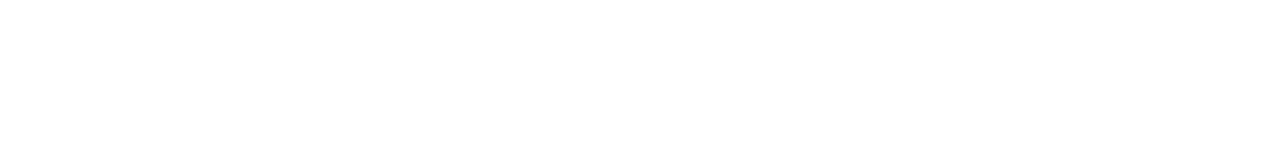
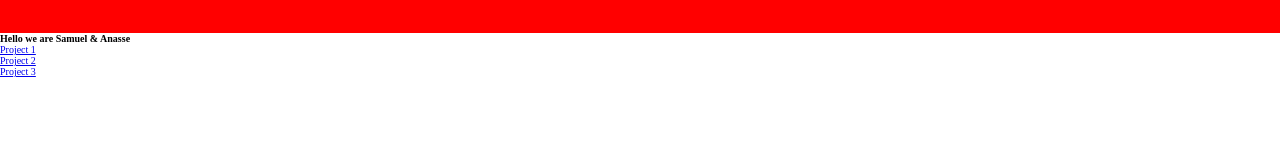
Before and after one commit to a-laarabi/microverse_partner-3, a plain HTML site: page index.html in a window 1280 px wide. Drawn offline with Linux system fonts and the light colour scheme.

Commit message:
Added the HTML structure

```diff
--- a/index.html
+++ b/index.html
@@ -3,10 +3,54 @@
 <head>
   <title></title>
   <style type="text/css">
+    * {
+      padding: 0;
+      margin: 0;
+      box-sizing: border-box;
+      font-size: 10px;
+    }
+  	nav {
+      background-color: red;
+
+    }
 
   </style>
 </head>
 <body>
-
+  <section>
+    <nav id="navbar">
+      <ul>
+        <li><a href="#welcome-section"></a></li>
+        <li><a href="#projects"></a></li>
+        <li><a href="#contact"></a></li>
+      </ul>
+    </nav>
+  </section>
+  <section id="welcome-section">
+    <h1>Hello we are Samuel & Anasse</h1>
+  </section>
+  <section id="projects">
+    <ul>
+      <li class="project-tile">
+        <a href="#">Project 1</a>
+      </li>
+      <li class="project-tile">
+        <a href="#">Project 2</a>
+      </li>
+      <li class="project-tile">
+        <a href="#">Project 3</a>
+      </li>
+    </ul>
+  </section>
+  <section id="contact">
+    <div id="profile-link">
+      <ul>
+        <li><a href="https://github.com/Nyamekesse
+" target="_blank"></a></li>
+        <li><a href="https://github.com/hakunamatata-journey
+" target="_blank"></a></li>
+      </ul>
+    </div>
+  </section>
 </body>
 </html>
```
